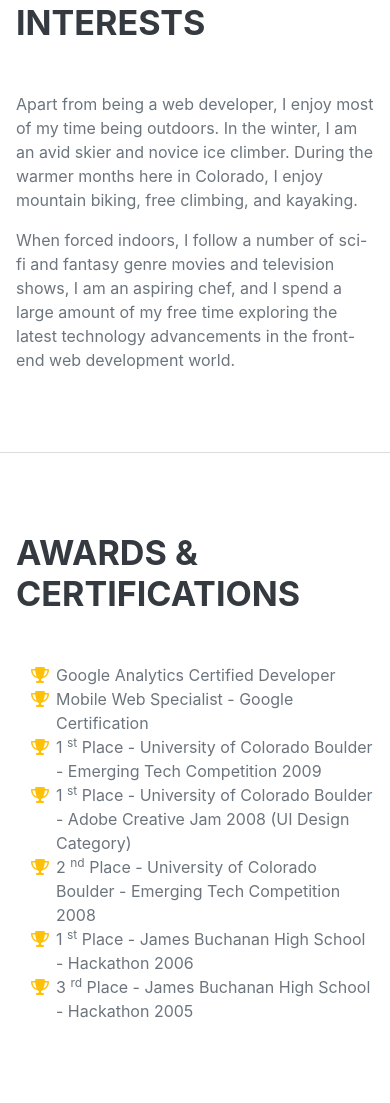
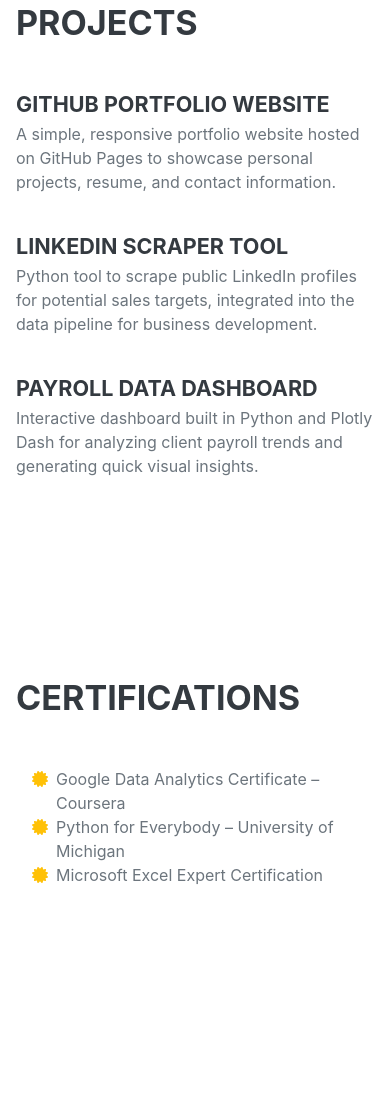
Before and after one commit to Lucaspj1/lucaspjones.github.io, a plain HTML site: page index.html in a window 390 px wide. Shown: the part 3880-4983 px from the top of the page. After the commit the page ends 4847 px from the top, so only its background shows below. Drawn offline with nearby package versions, Linux system fonts and the light colour scheme; a web font is replaced by a local one.

Commit message:
Update index.html

```diff
--- a/index.html
+++ b/index.html
@@ -27,10 +27,10 @@
                 <ul class="navbar-nav">
                     <li class="nav-item"><a class="nav-link js-scroll-trigger" href="#about">About</a></li>
                     <li class="nav-item"><a class="nav-link js-scroll-trigger" href="#experience">Experience</a></li>
+                    <li class="nav-item"><a class="nav-link js-scroll-trigger" href="#projects">Projects</a></li>
                     <li class="nav-item"><a class="nav-link js-scroll-trigger" href="#education">Education</a></li>
                     <li class="nav-item"><a class="nav-link js-scroll-trigger" href="#skills">Skills</a></li>
-                    <li class="nav-item"><a class="nav-link js-scroll-trigger" href="#interests">Interests</a></li>
-                    <li class="nav-item"><a class="nav-link js-scroll-trigger" href="#awards">Awards</a></li>
+                    <li class="nav-item"><a class="nav-link js-scroll-trigger" href="#certifications">Certifications</a></li>
                 </ul>
             </div>
         </nav>
@@ -161,62 +161,46 @@
                 </div>
             </section>
             <hr class="m-0" />
-            <!-- Interests-->
-            <section class="resume-section" id="interests">
+            <!-- Projects -->
+            <section class="resume-section" id="projects">
                 <div class="resume-section-content">
-                    <h2 class="mb-5">Interests</h2>
-                    <p>Apart from being a web developer, I enjoy most of my time being outdoors. In the winter, I am an avid skier and novice ice climber. During the warmer months here in Colorado, I enjoy mountain biking, free climbing, and kayaking.</p>
-                    <p class="mb-0">When forced indoors, I follow a number of sci-fi and fantasy genre movies and television shows, I am an aspiring chef, and I spend a large amount of my free time exploring the latest technology advancements in the front-end web development world.</p>
+                    <h2 class="mb-5">Projects</h2>
+                    <div class="d-flex flex-column">
+                        <div class="mb-4">
+                            <h4 class="mb-1">GitHub Portfolio Website</h4>
+                            <p>A simple, responsive portfolio website hosted on GitHub Pages to showcase personal projects, resume, and contact information.</p>
+                        </div>
+                        <div class="mb-4">
+                            <h4 class="mb-1">LinkedIn Scraper Tool</h4>
+                            <p>Python tool to scrape public LinkedIn profiles for potential sales targets, integrated into the data pipeline for business development.</p>
+                        </div>
+                        <div class="mb-4">
+                            <h4 class="mb-1">Payroll Data Dashboard</h4>
+                            <p>Interactive dashboard built in Python and Plotly Dash for analyzing client payroll trends and generating quick visual insights.</p>
+                        </div>
+                    </div>
                 </div>
             </section>
-            <hr class="m-0" />
-            <!-- Awards-->
-            <section class="resume-section" id="awards">
+            <!-- Certifications -->
+            <section class="resume-section" id="certifications">
                 <div class="resume-section-content">
-                    <h2 class="mb-5">Awards & Certifications</h2>
+                    <h2 class="mb-5">Certifications</h2>
                     <ul class="fa-ul mb-0">
                         <li>
-                            <span class="fa-li"><i class="fas fa-trophy text-warning"></i></span>
-                            Google Analytics Certified Developer
+                            <span class="fa-li"><i class="fas fa-certificate text-warning"></i></span>
+                            Google Data Analytics Certificate – Coursera
                         </li>
                         <li>
-                            <span class="fa-li"><i class="fas fa-trophy text-warning"></i></span>
-                            Mobile Web Specialist - Google Certification
+                            <span class="fa-li"><i class="fas fa-certificate text-warning"></i></span>
+                            Python for Everybody – University of Michigan
                         </li>
                         <li>
-                            <span class="fa-li"><i class="fas fa-trophy text-warning"></i></span>
-                            1
-                            <sup>st</sup>
-                            Place - University of Colorado Boulder - Emerging Tech Competition 2009
-                        </li>
-                        <li>
-                            <span class="fa-li"><i class="fas fa-trophy text-warning"></i></span>
-                            1
-                            <sup>st</sup>
-                            Place - University of Colorado Boulder - Adobe Creative Jam 2008 (UI Design Category)
-                        </li>
-                        <li>
-                            <span class="fa-li"><i class="fas fa-trophy text-warning"></i></span>
-                            2
-                            <sup>nd</sup>
-                            Place - University of Colorado Boulder - Emerging Tech Competition 2008
-                        </li>
-                        <li>
-                            <span class="fa-li"><i class="fas fa-trophy text-warning"></i></span>
-                            1
-                            <sup>st</sup>
-                            Place - James Buchanan High School - Hackathon 2006
-                        </li>
-                        <li>
-                            <span class="fa-li"><i class="fas fa-trophy text-warning"></i></span>
-                            3
-                            <sup>rd</sup>
-                            Place - James Buchanan High School - Hackathon 2005
+                            <span class="fa-li"><i class="fas fa-certificate text-warning"></i></span>
+                            Microsoft Excel Expert Certification
                         </li>
                     </ul>
                 </div>
             </section>
-        </div>
         <!-- Bootstrap core JS-->
         <script src="https://cdn.jsdelivr.net/npm/bootstrap@5.2.3/dist/js/bootstrap.bundle.min.js"></script>
         <!-- Core theme JS-->
```
